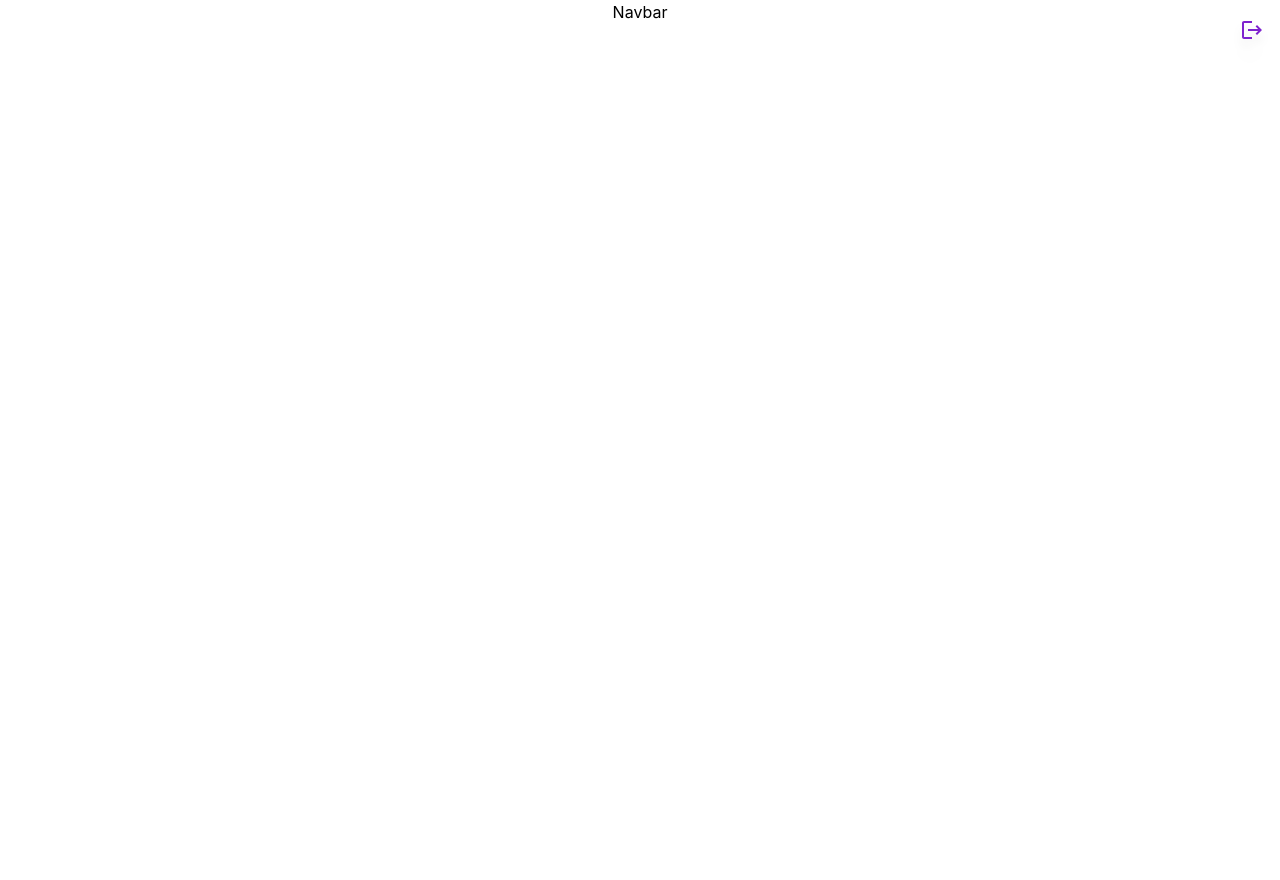
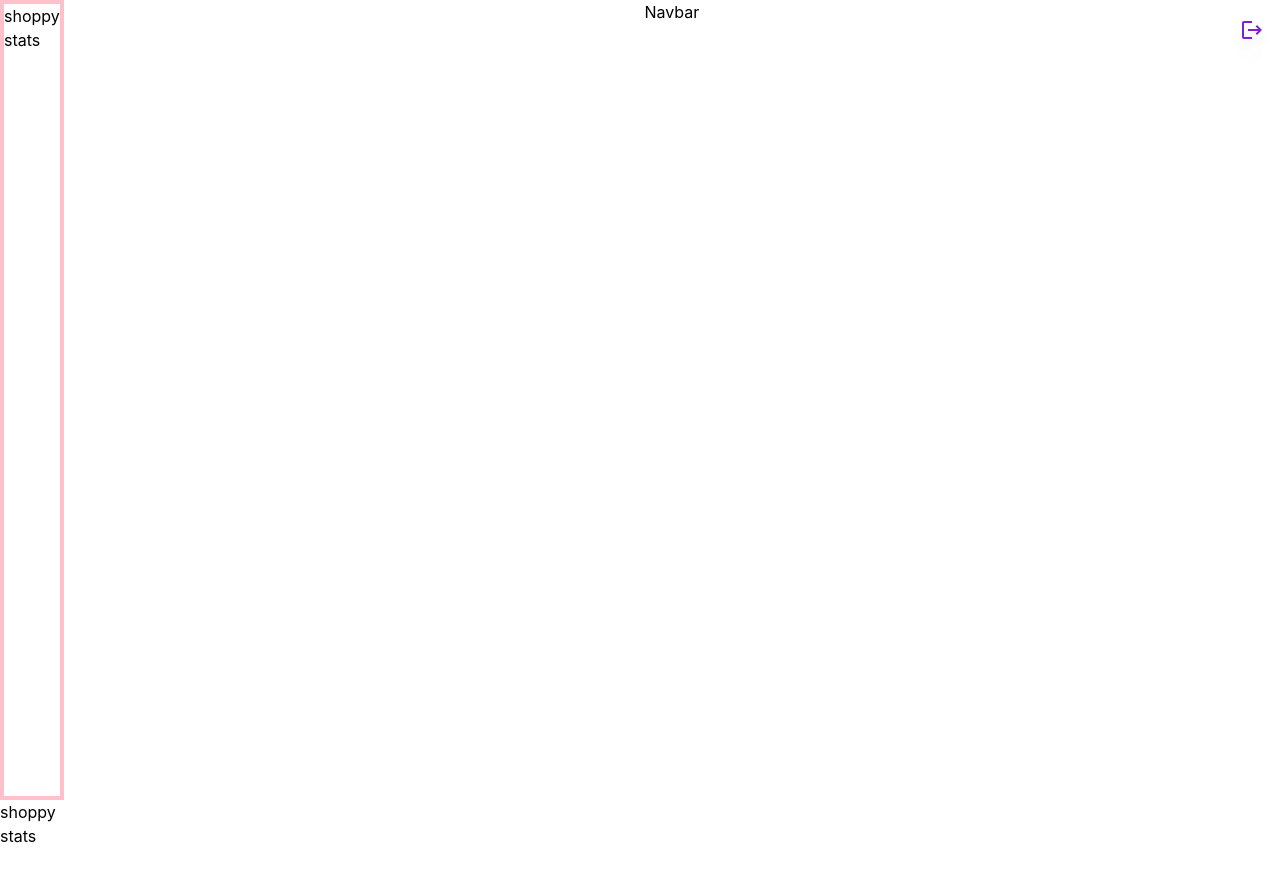
Before and after one commit to hafeefas/Gitnalysis_FE, a React (Create React App) app: page /toolbarlayout in a window 1280 px wide. Before the commit this address had no page. Shown: the top 880 px of the page. Before the commit the page ends 800 px from the top, so only its background shows below. Built offline with nearby package versions, Linux system fonts and the light colour scheme.

Commit message:
setting up toolbar

```diff
--- a/src/App.js
+++ b/src/App.js
@@ -1,8 +1,9 @@
 import logo from './logo.svg';
 import './App.css';
+import ChartLayout from './layouts/ChartLayout';
+import ToolbarLayout from './layouts/ToolbarLayout';
 import { BrowserRouter as Router, Route, NavLink, Routes } from 'react-router-dom';
 import LogoutIcon from '@mui/icons-material/Logout';
-import SideBar from './components/SideBar';
 import Home from './pages/Home';
 
 function App() {
@@ -19,30 +20,26 @@ function App() {
               <LogoutIcon className="text-3xl hover:drop-shadow-xl hover:bg-light-gray text-purple-700" />
             </button>
           </div>
-          {activeMenu ? (
-            <div className='w-72 fixed sidebar dark:bg-secondary-dark-bg bg-white'>
-              <SideBar></SideBar>
-            </div>
-          ) : (
-            <div className='w-0'>
-              {/* sidebar =false */}
-            </div>
-          )}
+
+          {/* 58 */}
+          <div className=' border-pink-50 h-screen' style={{ border: "solid pink 4px" }}>
+            <ToolbarLayout />
+          </div>
 
           <div className={activeMenu ? "md:ml-72 w-full" : "w-full flex-2"}>
-            <div className='fixed md:static bg-main-bg navbar w-full'>
+            <div className='fixed md:static bg-main-bg navbar w-full bg-white'>
               Navbar
             </div>
           </div>
         </div>
 
-          <Routes>
-            {/* Dashboard */}
-            <Route path="/" element={<Home/>} />
+        <Routes>
+          {/* Dashboard */}
+          <Route path="/" element={<Home />} />
 
-            {/* components */}
-            <Route path="sidebar" element={<SideBar/>}/>
-          </Routes>
+          {/* components */}
+          <Route path="toolbarlayout" element={<ToolbarLayout />} />
+        </Routes>
       </Router>
 
     </div>
--- a/src/components/SideBar.jsx
+++ b/src/components/SideBar.jsx
@@ -6,10 +6,10 @@ function SideBar() {
   const activeMenu = true;
 
   return (
-    <div className='ml-3 h-screen md:overflow-hidden overflow-auto md:hover:overflow-auto pb-10'>
+    <div className='ml-3 h-screen md:overflow-hidden overflow-auto md:hover:overflow-auto pb-10 border border-gray-300'>
       {activeMenu && (
         <div className='flex justify-between items-center'>
-          <Link to="/" onClick={() => { }} className="item-center gap-3 ml-3 mt-4 flex text-xl font-extrabold tracking-right">
+          <Link to="/" onClick={() => { }} className="item-center gap-3 ml-3 mt-4 flex text-xl font-extrabold tracking-right border-black">
              <span> shoppy </span>
           </Link>
         </div>
--- /dev/null
+++ b/src/layouts/ChartLayout.jsx
@@ -0,0 +1,13 @@
+import React from 'react'
+
+const ChartLayout = () => {
+  return (
+    //gonna have all chart component
+    //going to have all the graphs, etc
+    //will have all dropdowns and buttons
+    <div>ChartLayout</div>
+    //make a css grid or layou
+  )
+}
+
+export default ChartLayout
--- /dev/null
+++ b/src/layouts/ToolbarLayout.jsx
@@ -0,0 +1,28 @@
+import React from 'react';
+import { Link } from 'react-router-dom';
+import Home from '../pages/Home';
+
+function ToolbarLayout() {
+  const activeMenu = true;
+
+  return (
+    <div className='ml-3 h-screen md:overflow-hidden overflow-auto md:hover:overflow-auto pb-10 h-full border-pink-50' >
+      {activeMenu && (
+        <div className='flex justify-between items-center'>
+            <div class="grid grid-rows-3 gap-4">
+
+          <Link to="/" onClick={() => { }} className="item-center gap-3 ml-3 mt-4 flex text-xl font-extrabold tracking-right border-black ">
+             <span> shoppy </span>
+          </Link>
+
+          <Link to="/" onClick={() => { }} className=" gap-3 ml-3 mt-4 flex text-xl font-extrabold tracking-right ">
+             <span> stats </span>
+          </Link>
+          </div>
+        </div>
+      )}
+    </div>
+  );
+}
+
+export default ToolbarLayout;
--- a/src/pages/Home.jsx
+++ b/src/pages/Home.jsx
@@ -2,7 +2,9 @@ import React from 'react'
 
 function Home() {
   return (
-    <div>Home</div>
+    <div>
+        {/* Home */}
+    </div>
   )
 }
 
```
